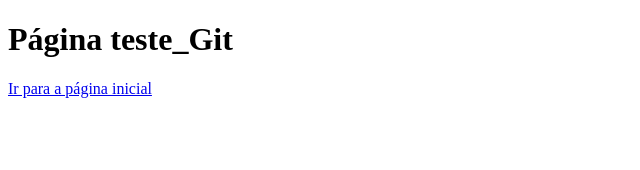
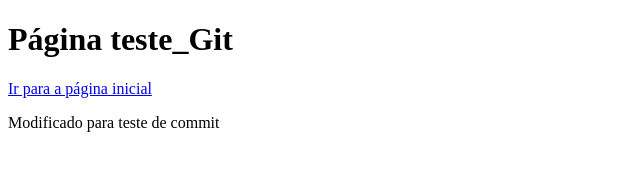
Before and after one commit to VitorTech7/teste_Git, a plain HTML site: page teste_Git.html in a window 1280 px wide. Shown: the whole page, without its empty margins (0-640 px from the left). Drawn offline with Linux system fonts and the light colour scheme.

Commit message:
Acrescentado um alterador

```diff
--- a/teste_Git.html
+++ b/teste_Git.html
@@ -9,5 +9,6 @@
 <body>
     <h1>Página teste_Git</h1>
     <a href="index.html">Ir para a página inicial</a>
+    <p>Modificado para teste de commit</p>
 </body>
 </html>
```
